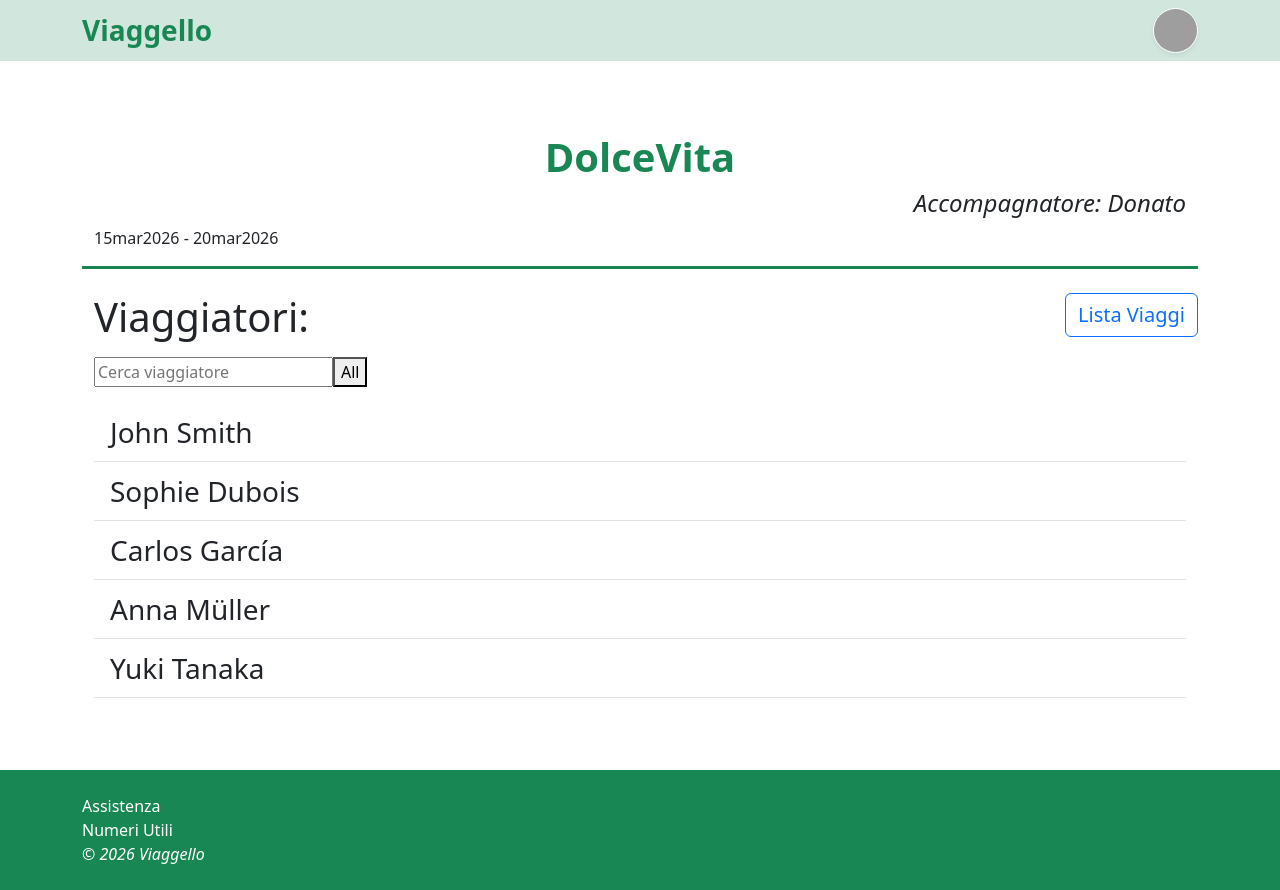
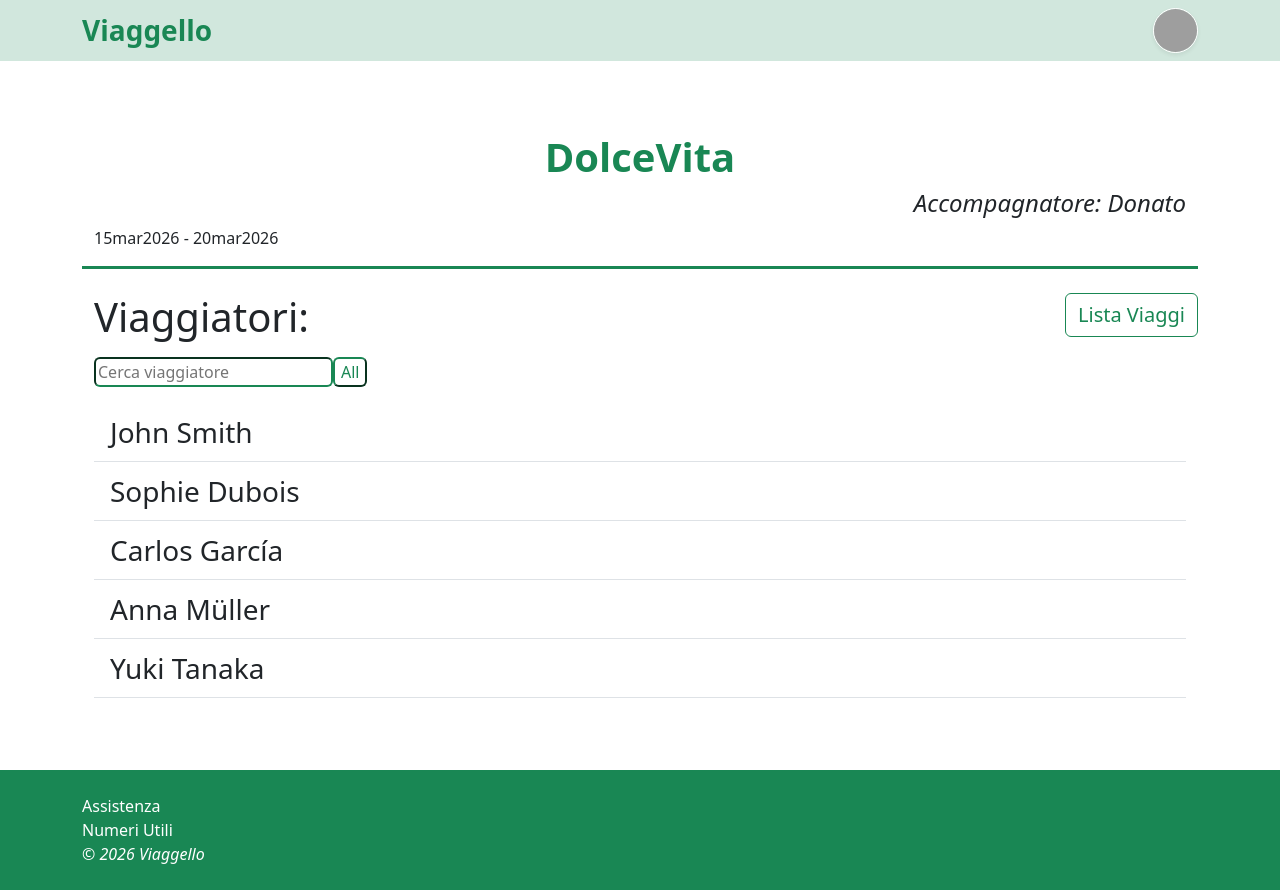
Before and after one commit to 0xMauriz/webapp-group-frontend, a React (Vite) app: page /travel/1 in a window 1280 px wide. Built offline with nearby package versions, Linux system fonts and the light colour scheme; grey boxes are pictures that could not be loaded.

Commit message:
feat: piccole modifiche a travelercards

```diff
--- a/src/components/SearchBar.jsx
+++ b/src/components/SearchBar.jsx
@@ -5,15 +5,15 @@ const SearchBar = ({ search, setSearch }) => {
     setSearch("");
   }
   return (
-    <form id="search-bar" onSubmit={clearForm} className="my-3">
-      <input
+    <form id="search-bar" onSubmit={clearForm} className="my-3 ">
+      <input className="border-success rounded"
         id="search-travel"
         type="text"
         placeholder="Cerca viaggiatore"
         value={search}
         onChange={(e) => setSearch(e.target.value)}
       />
-      <button>All</button>
+      <button className="rounded bg-transparent border-success text-success">All</button>
     </form>
   );
 };
--- a/src/components/TravelerCards.jsx
+++ b/src/components/TravelerCards.jsx
@@ -31,7 +31,7 @@ function TravelerCard(props) {
             <div className="row">
               <div className="col">
                 {" "}
-                <div className="card mb-3 card-traveler bg-black">
+                <div className="card mb-3 card-traveler bg-success">
                   <div className="row g-0">
                     <div className="col-md-5">
                       <img
@@ -61,7 +61,7 @@ function TravelerCard(props) {
 
                         <button
                           type="button"
-                          className="btn btn-primary my-3"
+                          className="btn btn-success my-3"
                           onClick={() => {
                             document
                               .getElementById(`container-traveler-${id}`)
--- a/src/index.css
+++ b/src/index.css
@@ -4,7 +4,7 @@
   left: 0;
   width: 100%;
   height: 100%;
-  background-color: rgba(0, 0, 0, 0.5);
+  background-color: rgba(0, 0, 0, 0.144);
   z-index: 100;
 }
 
--- a/src/pages/TravelDetail.jsx
+++ b/src/pages/TravelDetail.jsx
@@ -44,13 +44,13 @@ function TravelDetail() {
           <Link to={"/"}>
             <button
               type="button"
-              className="btn btn-outline-primary fs-5 position-absolute end-0"
+              className="btn btn-outline-success fs-5 position-absolute end-0 "
             >
               Lista Viaggi
             </button>
           </Link>
           <h1>Viaggiatori:</h1>
-          <SearchBar search={searchTraveler} setSearch={setSearchTraveler} />
+          <SearchBar search={searchTraveler} setSearch={setSearchTraveler}  className/>
           <ul className="list-group list-group-flush">
             {searched_travelers.map((traveler) => (
               <TravelerCards key={traveler.id} traveler={traveler} />
```
